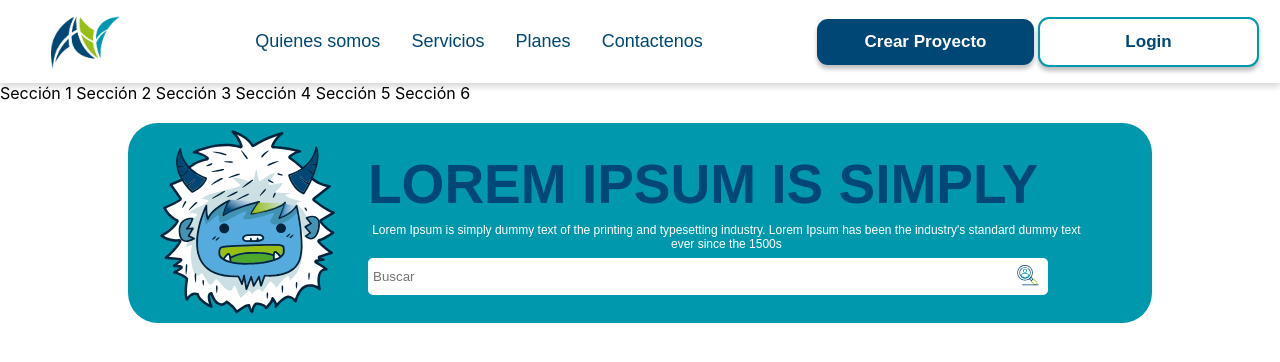
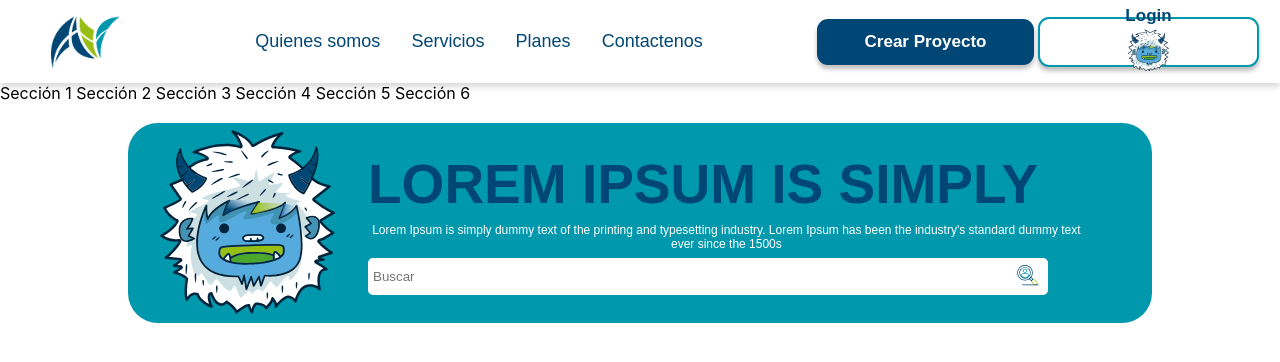
Before and after one commit to nataliarrod/my-adfi, a React (Create React App) app: page / in a window 1280 px wide. Shown: the top 362 px of the page. Built offline with nearby package versions, Linux system fonts and the light colour scheme.

Commit message:
add icon secundary button

```diff
--- a/src/modules/Landing/components/Button/index.js
+++ b/src/modules/Landing/components/Button/index.js
@@ -1,7 +1,18 @@
 import React from "react";
 import "./style.css";
+import Logo from "../../../../assets/img/svg/mascot-04.svg";
 
 const Button = ({ type, text, link }) => {
+  if (type === "secundary-with-icon") {
+    return (
+      <div className={`button-${type}`}>
+        <a href={link}>
+          {text}
+          <img src={Logo} alt="icon" />
+        </a>
+      </div>
+    );
+  }
   return(
     <div className={`button-${type}`}>
       <a href={link}>
--- a/src/modules/Landing/components/Button/style.css
+++ b/src/modules/Landing/components/Button/style.css
@@ -1,4 +1,8 @@
-
+a {
+  font-family: 'Poppins', sans-serif;
+  text-decoration: none;
+  color: #004775;
+}
 
 .button-primary {
   background-color: #004775;
@@ -12,7 +16,6 @@
   justify-content: center;
   align-items: center;
   padding: 0px 20px;
-  font-family: 'Poppins', sans-serif;
   font-style: normal;
   font-weight: 600;
   font-size: 17px;
@@ -36,7 +39,6 @@
   justify-content: center;
   align-items: center;
   padding: 0px 20px;
-  font-family: 'Poppins', sans-serif;
   font-style: normal;
   font-weight: 600;
   font-size: 17px;
@@ -51,7 +53,21 @@
   line-height: 27px;
 }
 
-a {
-  text-decoration: none;
+.button-secundary-with-icon{
+  border: 2px solid #0098AD;
+  background-color: white;
+  box-shadow: 0px 4px 4px rgba(0, 0, 0, 0.25);
   color: #004775;
+  border-radius: 11px;
+  width: 177px;
+  height: 46px;
+  display: flex;
+  flex-direction: row-reverse;
+  justify-content: center;
+  align-items: center;
+  padding: 0px 20px;
+  font-style: normal;
+  font-weight: 600;
+  font-size: 17px;
+  line-height: 25px;
 }
--- a/src/modules/Landing/components/NavBar/index.js
+++ b/src/modules/Landing/components/NavBar/index.js
@@ -24,7 +24,7 @@ const NavBar = () => {
       </div>
       <div className="nav-bar-buttons">
         <Button type="primary" text="Crear Proyecto"></Button>
-        <Button type="secundary" text="Login"></Button>
+        <Button type="secundary-with-icon" text="Login"></Button>
       </div>
     </div>
   );
```
